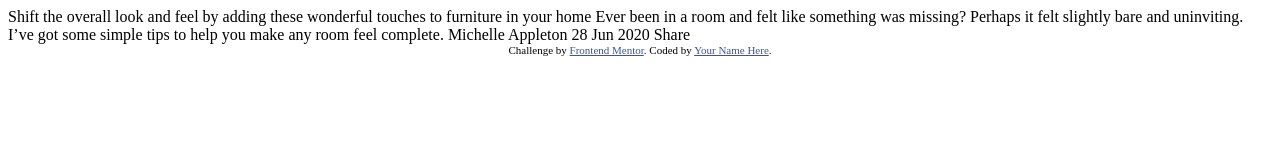
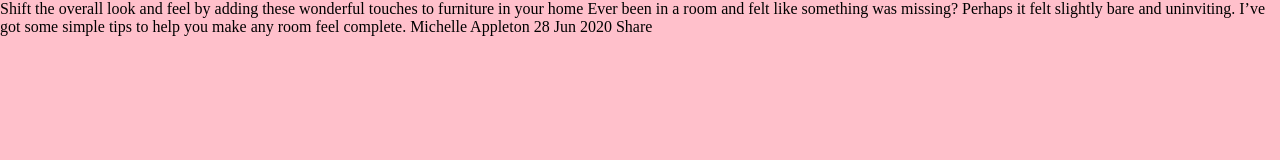
Before and after one commit to deanlauvina7/article-preview-component, a plain HTML site: page index.html in a window 1280 px wide. Drawn offline with Linux system fonts and the light colour scheme.

Commit message:
Init style sheet and script

```diff
--- a/index.html
+++ b/index.html
@@ -1,8 +1,11 @@
 <!DOCTYPE html>
 <html lang="en">
+
   <head>
+    <link rel="stylesheet" href="style.css">
     <meta charset="UTF-8">
-  <meta name="viewport" content="width=device-width, initial-scale=1.0"> <!-- displays site properly based on user's device -->
+    <meta name="viewport" content="width=device-width, initial-scale=1.0">
+    <!-- displays site properly based on user's device -->
 
     <link rel="icon" type="image/png" sizes="32x32" href="./images/favicon-32x32.png">
 
@@ -10,10 +13,18 @@
 
     <!-- Feel free to remove these styles or customise in your own stylesheet 👍 -->
     <style>
-    .attribution { font-size: 11px; text-align: center; }
-    .attribution a { color: hsl(228, 45%, 44%); }
+      .attribution {
+        font-size: 11px;
+        text-align: center;
+      }
+
+      .attribution a {
+        color: hsl(228, 45%, 44%);
+      }
+
     </style>
   </head>
+
   <body>
 
     Shift the overall look and feel by adding these wonderful
@@ -27,10 +38,12 @@
     28 Jun 2020
 
     Share
-
+    <!-- <footer>
       <div class="attribution">
         Challenge by <a href="https://www.frontendmentor.io?ref=challenge" target="_blank">Frontend Mentor</a>.
         Coded by <a href="#">Your Name Here</a>.
       </div>
+    </footer> -->
   </body>
+
 </html>
--- /dev/null
+++ b/style.css
@@ -0,0 +1,6 @@
+* {
+  padding: 0;
+  margin: 0;
+  box-sizing: 0;
+  background-color: pink;
+}
```
Also changed, not shown: script.js (added). Lines whose indentation alone changed are shown as unchanged.
